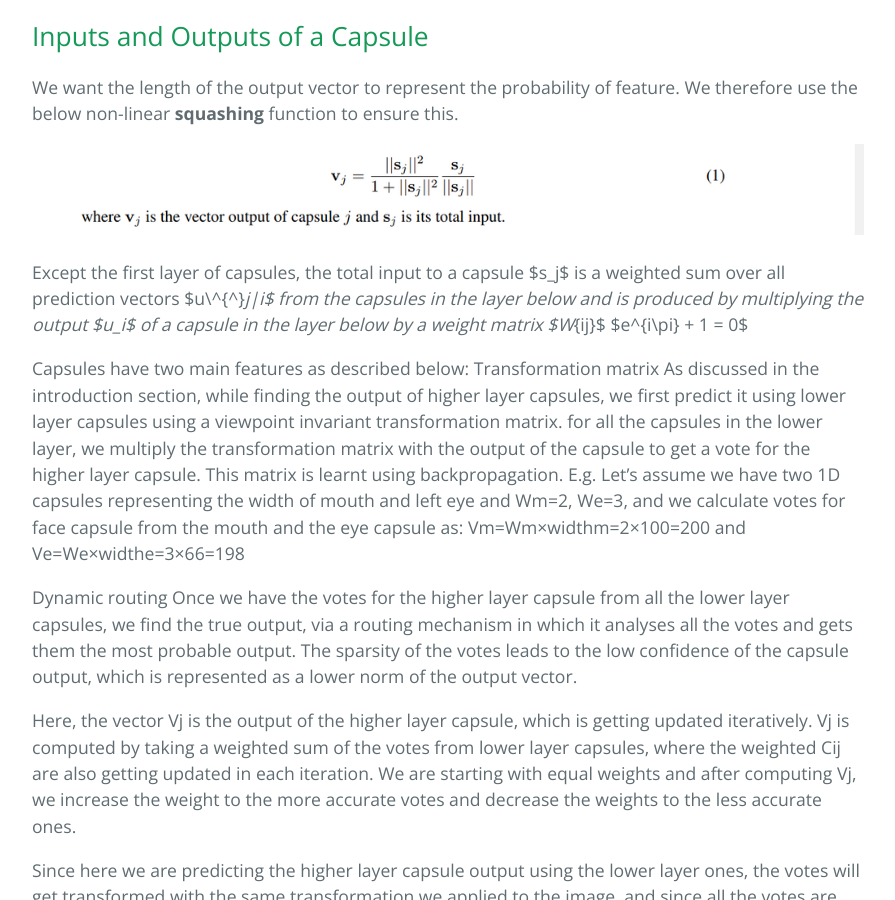
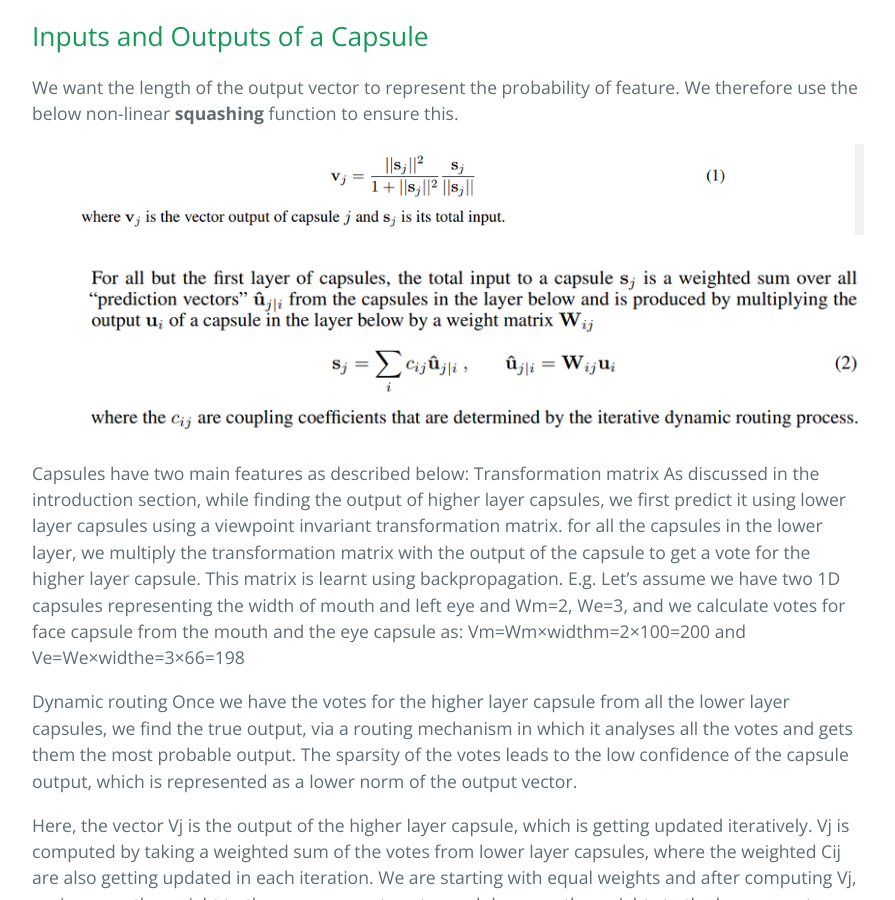
Before and after one commit to srinadhu/Capsule_Networks_Tutorial, a Jekyll site: the page built from docs/routing_paper.md, in a window 1280 px wide and 900 px high, scrolled down 2201 px. Shown: the whole window, without its empty margins (192-1087 px from the left). Built offline with Jekyll 4.4.1, drawn with Linux system fonts in a browser that asks for light colours; our own code applies the rules of GitHub Pages for plain Markdown files.

Commit message:
updated website

```diff
--- a/docs/routing_paper.md
+++ b/docs/routing_paper.md
@@ -33,11 +33,7 @@ We want the length of the output vector to represent the probability of feature.
 
 ![squash](./images/squash.png)
 
-Except the first layer of capsules, the total input to a capsule $s_j$ is a weighted sum over all prediction vectors
-$u\^{^}_j|i$ from the capsules in the layer below and is produced by multiplying the
-output $u_i$ of a capsule in the layer below by a weight matrix
-$W_{ij}$
-$e^{i\pi} + 1 = 0$
+![rt](./images/rt.png)
 
 
 Capsules have two main features as described below:
```
Also changed, not shown: docs/images/rt.png (added).
